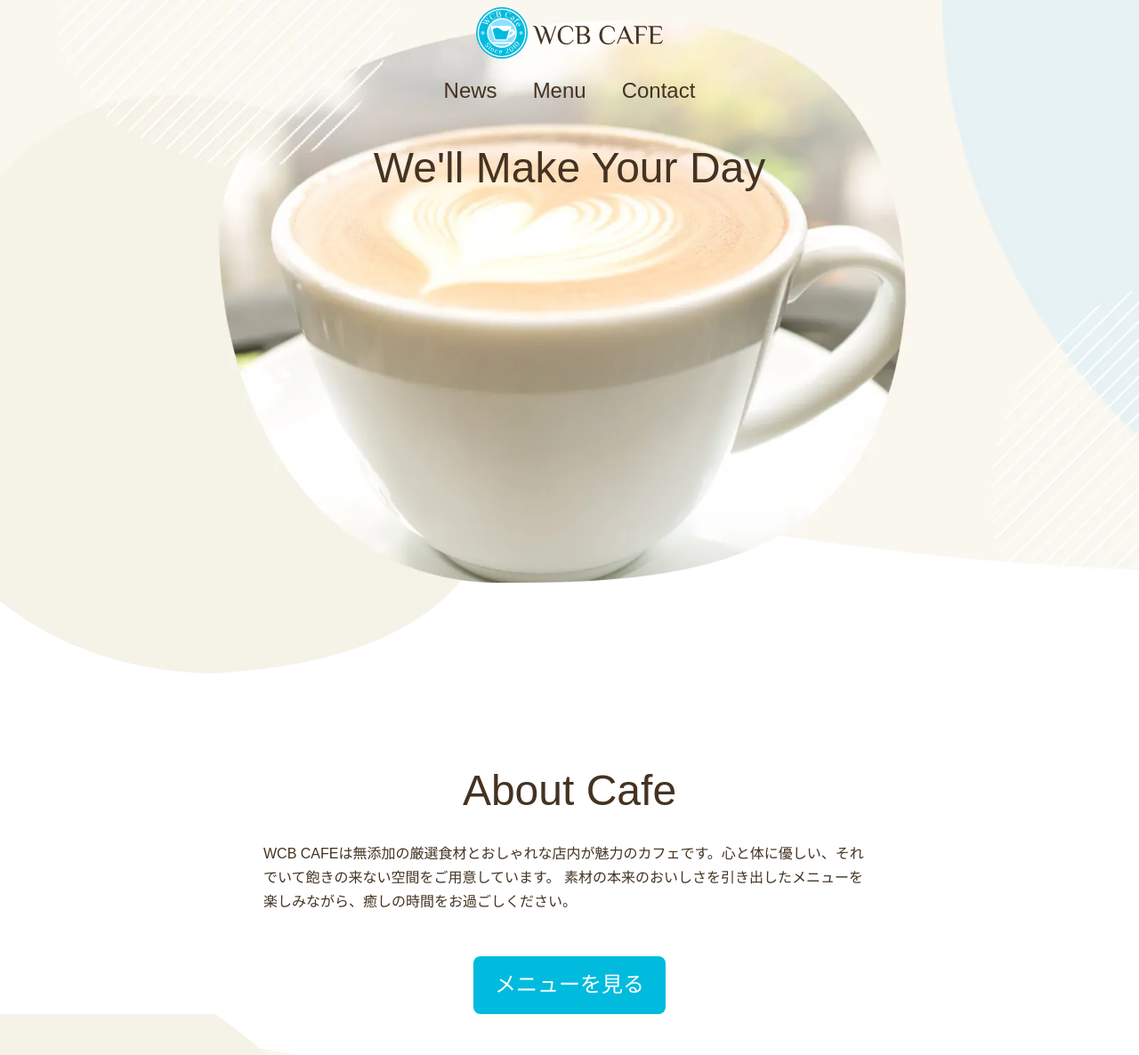
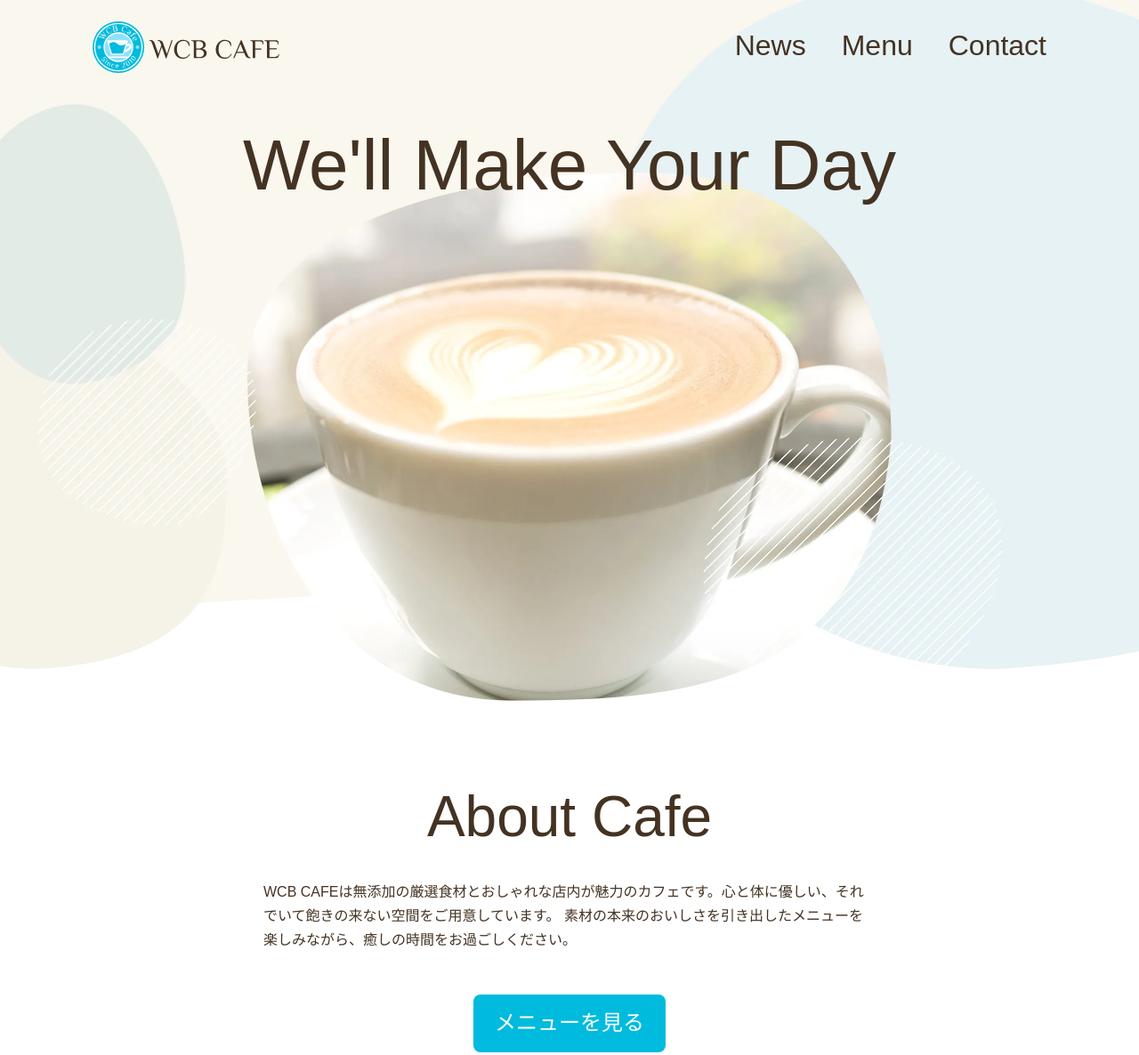
Before and after one commit to K025C0040/wcbcafe, a plain HTML site: page index.html in a window 1280 px wide. Shown: the top 1186 px of the page at 89% size. Drawn offline with Linux system fonts and the light colour scheme; some packages are replaced by stand-ins of ours; files whose address does not match are found by name; a web font is replaced by a local one.

Commit message:
to responsive design

```diff
--- a/css/style.css
+++ b/css/style.css
@@ -19,6 +19,11 @@ img{
 
 /*レイアウト
 ----------------*/
+.wrapper{
+    max-width: 1120px;
+    margin: auto;
+    padding: 0 1.5rem;
+}
 .align-center{
     text-align: center;
 }
@@ -128,3 +133,42 @@ img{
     margin-top: 6rem;
     color: #fff;
 }
+
+/*デスクトップ版
+-----------------------------*/
+@media(min-width: 800px){
+    /*見出し*/
+    .page-title{
+        font-size: 5rem;
+    }
+    .heading-large{
+        font-size: 4rem;
+    }
+    /*ヘッダー*/
+    .page-header{
+        display: flex;
+        justify-content: space-between;
+        padding-top: 1.5rem;
+    }
+    .main-nav{
+        font-size: 2rem;
+    }
+
+
+    /*HOME*/
+    .cover-home{
+        background-image: url(../images/cover-home-l.webp);
+    }
+    .about{
+        margin: 4rem auto 0;
+    }
+
+    /*フッター*/
+    .page-footer{
+        background-image: url(../images/footer-l.webp);
+        padding-top: 12rem;
+    }
+    .info th {
+        padding-left: 2.5rem;
+    }
+}
--- a/index.html
+++ b/index.html
@@ -18,9 +18,11 @@
     <!--オリジナルCSS-->
         <link rel="stylesheet" href="css/style.css">
 	</head>
+
+
 	<body>
         <div class="cover cover-home">
-            <header class="page-header">
+            <header class="page-header wrapper">
                 <h1 class="align-center">
                     <a href="index.html"><img class="logo" src="images/logo.svg" alt="WCBカフェ ホーム"></a>
                 </h1>
```
